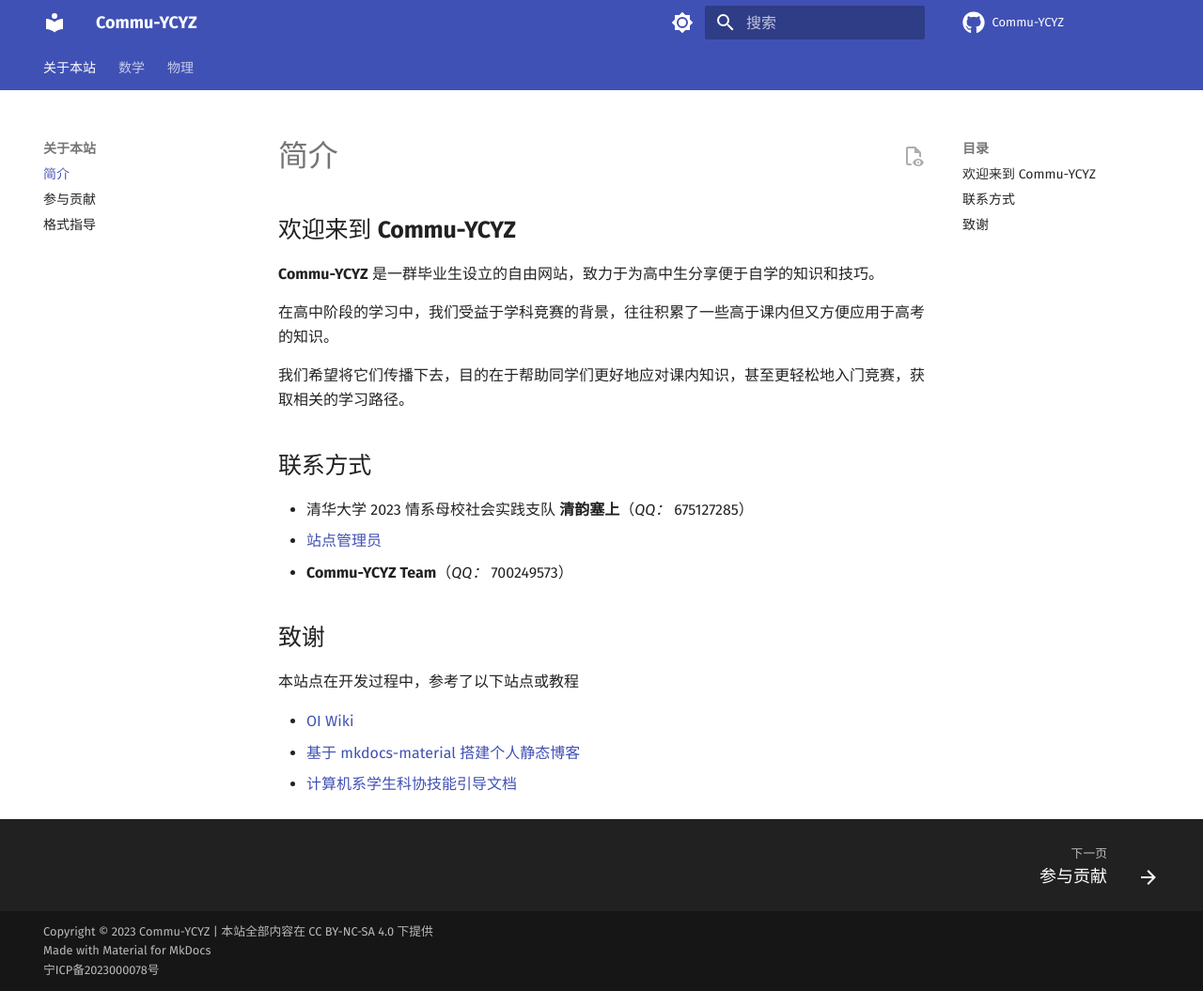
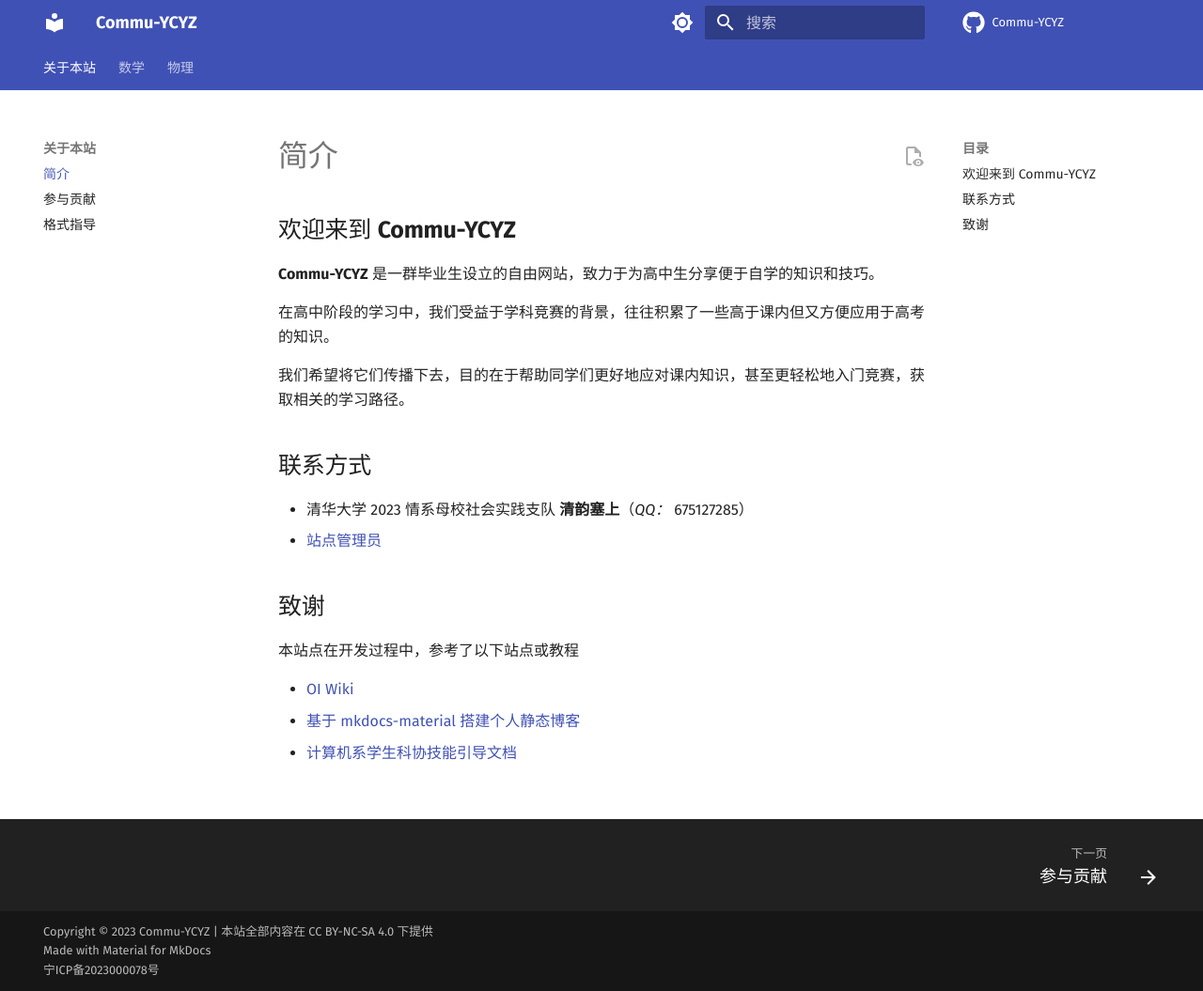
Before and after one commit to Commu-YCYZ/Commu-YCYZ, an MkDocs documentation site: the page built from docs/index.md, in a window 1280 px wide and 1055 px high. Shown: the whole window at 94% size. Built offline with MkDocs 1.6.1 and Material for MkDocs 9.7.7, drawn with Linux system fonts in a browser that asks for light colours; comment, search, counter and statistics services are not loaded.

Commit message:
fix: 删除 Commu-YCYZ QQ号

```diff
--- a/docs/index.md
+++ b/docs/index.md
@@ -10,7 +10,6 @@
 
 - 清华大学 2023 情系母校社会实践支队 **清韵塞上**（*QQ：* 675127285）
 - [站点管理员](mailto:yangzheh22@mails.tsinghua.edu.cn)
-- **Commu-YCYZ Team**（*QQ：* 700249573）
 
 ## 致谢
 
```
